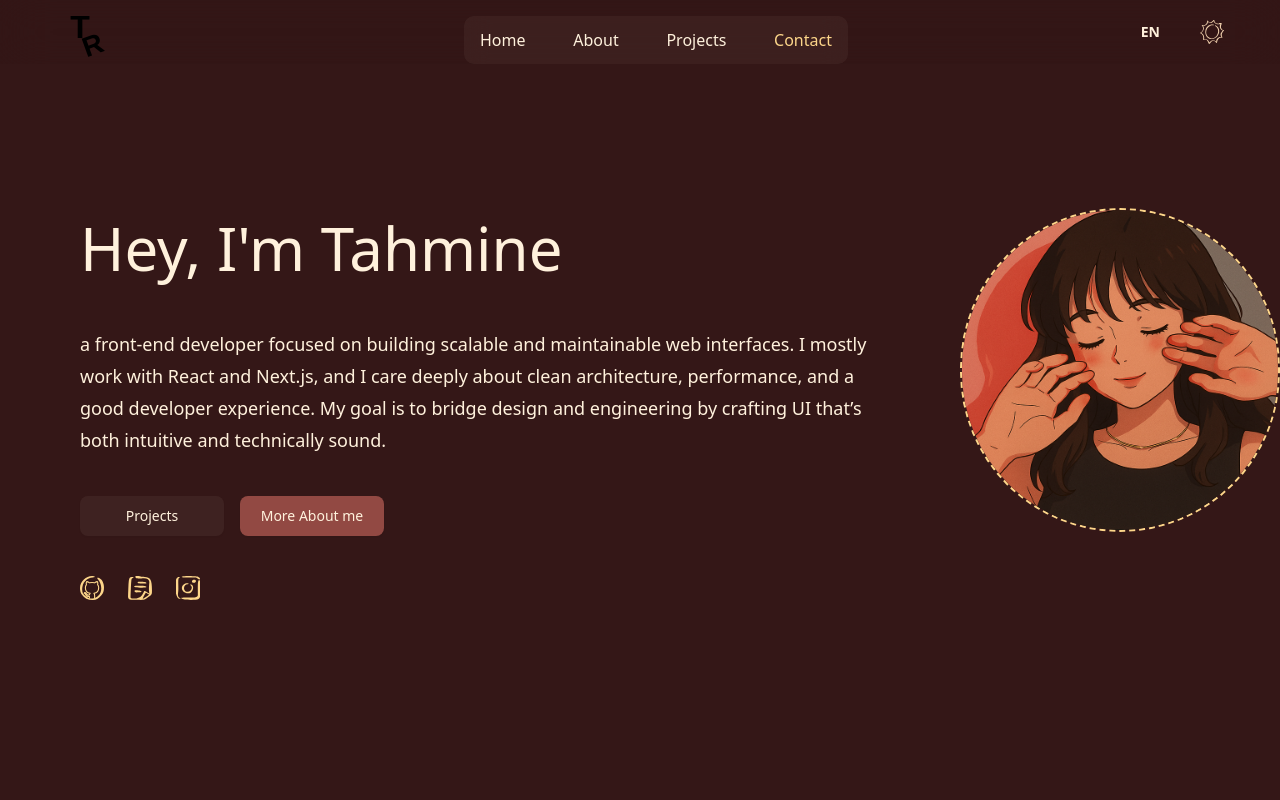
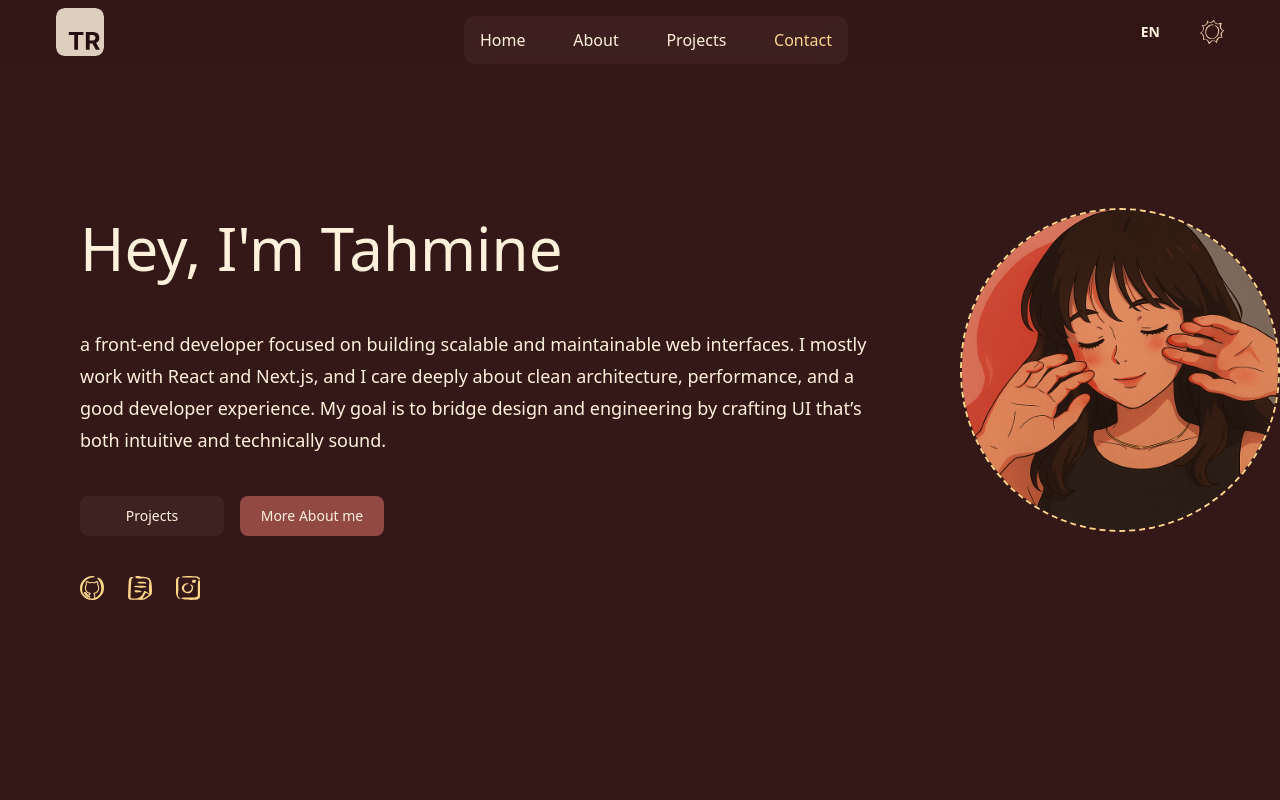
Before and after one commit to TahmineRH/portfolio, a React (Vite) app: page /contact in a window 1280 px wide. Shown: the top 800 px of the page. Built offline with nearby package versions, Linux system fonts and the light colour scheme.

Commit message:
feat: update logo component and improve icon imports for better theme handling

```diff
--- a/index.html
+++ b/index.html
@@ -1,10 +1,10 @@
-<!doctype html>
+<!DOCTYPE html>
 <html lang="en">
   <head>
     <meta charset="UTF-8" />
-    <!-- <link rel="icon" type="image/svg+xml" href="/vite.svg" /> -->
+    <link rel="icon" type="image/svg+xml" href="/logo.svg" />
     <meta name="viewport" content="width=device-width, initial-scale=1.0" />
-    <title>Vite + React + TS</title>
+    <title>Tahmine Rahbar</title>
   </head>
   <body>
     <div id="root"></div>
--- a/src/assets/icons/javaScript.tsx
+++ b/src/assets/icons/javaScript.tsx
@@ -1,10 +1,10 @@
 import { useThemeStore } from "../../store/theme";
 
-type TypeScriptProps = {
+type props = {
   className?: string;
 };
 
-export default function JavaScript({ className }: TypeScriptProps) {
+export default function JavaScript({ className }: props) {
   const theme = useThemeStore((state) => state.theme);
   return (
     <svg
--- /dev/null
+++ b/src/assets/icons/logo.tsx
@@ -0,0 +1,30 @@
+import { useThemeStore } from "../../store/theme";
+
+type props = {
+  className?: string;
+};
+
+export default function Logo({ className }: props) {
+  const theme = useThemeStore((state) => state.theme);
+  return (
+    <svg
+      width="250"
+      height="250"
+      viewBox="0 0 250 250"
+      fill="none"
+      xmlns="http://www.w3.org/2000/svg"
+      className={className}
+    >
+      <rect
+        width="250"
+        height="250"
+        rx="45"
+        fill={theme === "light" ? "#240D0E" : "#DECEBD"}
+      />
+      <path
+        d="M66.5455 141.136V124.909H143V141.136H114.5V218H95.0455V141.136H66.5455ZM155.591 218V124.909H192.318C199.348 124.909 205.348 126.167 210.318 128.682C215.318 131.167 219.121 134.697 221.727 139.273C224.364 143.818 225.682 149.167 225.682 155.318C225.682 161.5 224.348 166.818 221.682 171.273C219.015 175.697 215.152 179.091 210.091 181.455C205.061 183.818 198.97 185 191.818 185H167.227V169.182H188.636C192.394 169.182 195.515 168.667 198 167.636C200.485 166.606 202.333 165.061 203.545 163C204.788 160.939 205.409 158.379 205.409 155.318C205.409 152.227 204.788 149.621 203.545 147.5C202.333 145.379 200.47 143.773 197.955 142.682C195.47 141.561 192.333 141 188.545 141H175.273V218H155.591ZM205.864 175.636L229 218H207.273L184.636 175.636H205.864Z"
+        fill={theme === "dark" ? "#240D0E" : "#DECEBD"}
+      />
+    </svg>
+  );
+}
--- a/src/assets/icons/threejs.tsx
+++ b/src/assets/icons/threejs.tsx
@@ -1,10 +1,10 @@
 import { useThemeStore } from "../../store/theme";
 
-type TypeScriptProps = {
+type props = {
   className?: string;
 };
 
-export default function Threejs({ className }: TypeScriptProps) {
+export default function Threejs({ className }: props) {
   const theme = useThemeStore((state) => state.theme);
   return (
     <svg
--- a/src/assets/icons/tinymce.tsx
+++ b/src/assets/icons/tinymce.tsx
@@ -1,10 +1,10 @@
 import { useThemeStore } from "../../store/theme";
 
-type TypeScriptProps = {
+type props = {
   className?: string;
 };
 
-export default function TinyMCE({ className }: TypeScriptProps) {
+export default function TinyMCE({ className }: props) {
   const theme = useThemeStore((state) => state.theme);
   return (
     <svg
--- a/src/assets/icons/typescript.tsx
+++ b/src/assets/icons/typescript.tsx
@@ -1,10 +1,10 @@
 import { useThemeStore } from "../../store/theme";
 
-type TypeScriptProps = {
+type props = {
   className?: string;
 };
 
-export default function TypeScript({ className }: TypeScriptProps) {
+export default function TypeScript({ className }: props) {
   const theme = useThemeStore((state) => state.theme);
   return (
     <svg
--- a/src/components/header/header.tsx
+++ b/src/components/header/header.tsx
@@ -1,4 +1,4 @@
-import Logo from "@/assets/logo.svg";
+import Logo from "../../assets/icons/logo";
 import LangToggle from "../locale/local";
 import ToggleTheme from "../theme/theme";
 
@@ -6,8 +6,8 @@ const Header = () => {
   return (
     <div className="max-md:hidden absolute px-12 top-0 right-0 flex justify-between w-full items-center z-10 bg-background/20 backdrop-blur-xl">
       <div>
-        <div className="w-16 h-16">
-          <img src={Logo} className="object-cover w-full" alt="logo" />
+        <div className="w-16 h-16 p-2">
+          <Logo className="w-full h-full rounded-md" />
         </div>
       </div>
       <div className="flex items-center gap-8">
--- a/src/components/home/project-card.tsx
+++ b/src/components/home/project-card.tsx
@@ -155,12 +155,6 @@ export default function ProjectCards() {
                     </div>
                   </div>
                   <div className="flex justify-between mt-6">
-                    <Link to={activeCard.more}>
-                      <Button className="flex items-center justify-center gap-2">
-                        {t("Projects.titles.view")}{" "}
-                        <ChevronRight className="rtl:rotate-180" />
-                      </Button>
-                    </Link>
                     {activeCard.link && (
                       <Link
                         to={activeCard.link}
@@ -176,6 +170,12 @@ export default function ProjectCards() {
                         </Button>
                       </Link>
                     )}
+                    <Link to={activeCard.more}>
+                      <Button className="flex items-center justify-center gap-2">
+                        {t("Projects.titles.view")}{" "}
+                        <ChevronRight className="rtl:rotate-180" />
+                      </Button>
+                    </Link>
                   </div>
                 </div>
               </motion.div>
```
Also changed, not shown: public/logo.svg (added).
